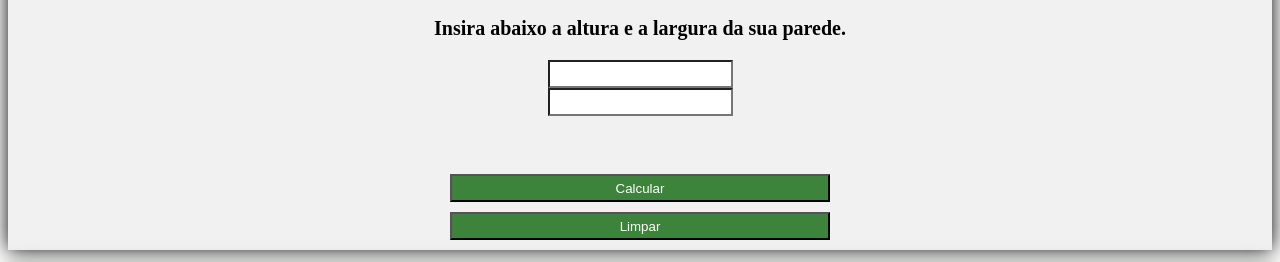
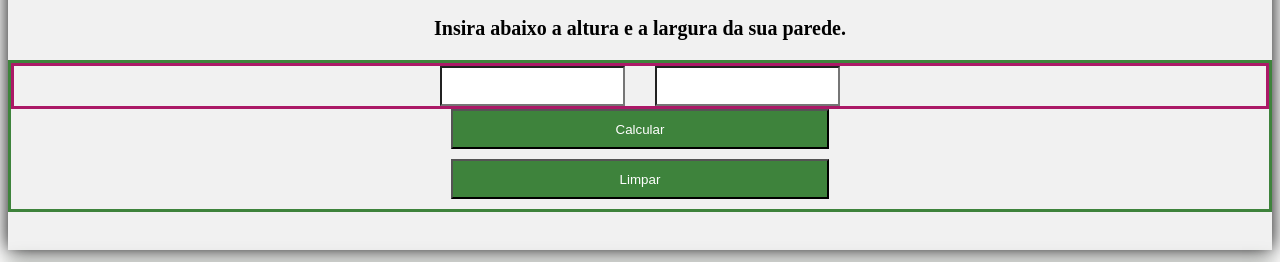
Before and after one commit to SarahTatiane/calculadora_de_tinta, a plain HTML site: page index.html in a window 1280 px wide. Shown: the part 142-404 px from the top of the page. Drawn offline with Linux system fonts and the light colour scheme; a script that the page names is missing.

Commit message:
remove a tag br de após o segundo input

```diff
--- a/index.html
+++ b/index.html
@@ -7,7 +7,6 @@
   <meta name="viewport" content="width=device-width, initial-scale=1">
 
   <title>HTML</title>
-
   <link rel="stylesheet" href="style.css">
 </head>
 
@@ -21,10 +20,14 @@
 
   <p class="paragrafo">Insira abaixo a altura e a largura da sua parede.
   </p>
-  <input class="input" id="altura" type="number">
-  <input class="input" id= "largura" type="number"></br>
-  <button class=" botao"> Calcular</button>
-  <button class="botao">Limpar</button>
+  <form class="form">
+     <section class="entradas">
+      <input class="input" id="altura" type="number">
+      <input class="input" id= "largura" type="number">
+     </section>
+    <button class=" botao"> Calcular</button>
+    <button class="botao">Limpar</button>
+  </form>
  </div>
  <div class="resultado">
    <h4 class="titulo-resultado">Resultado:</h4>
```
